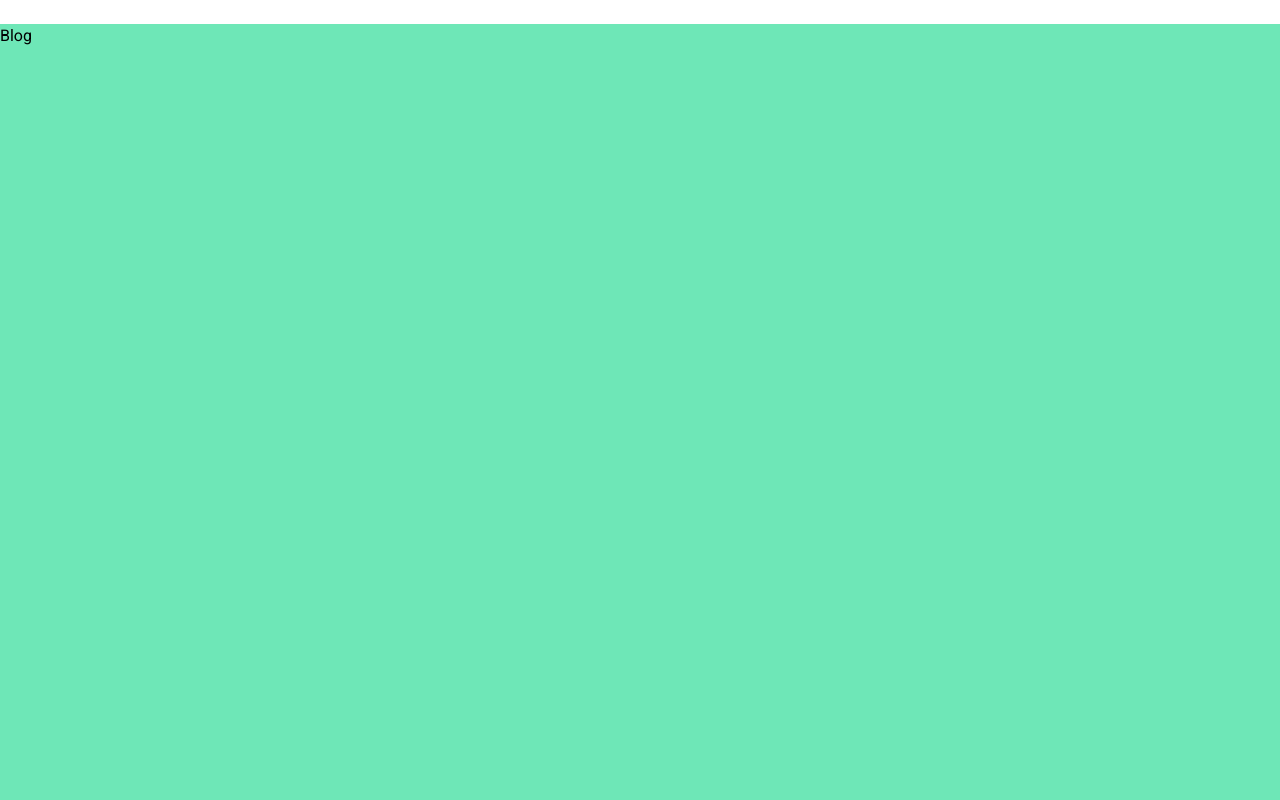
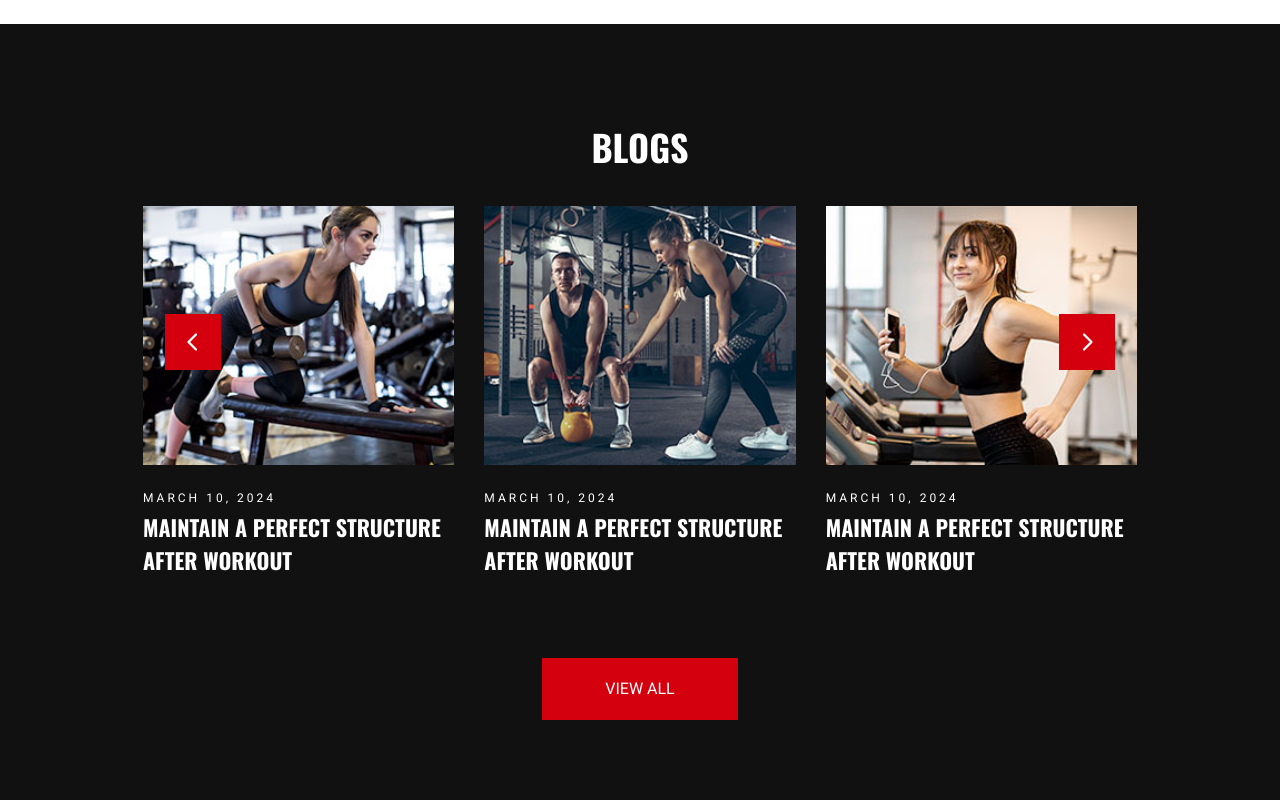
Before and after one commit to ArfinHasib/Gym-Website, a Next.js app: page / in a window 1280 px wide. Shown: the part 6900-7700 px from the top of the page. Built offline with nearby package versions, Linux system fonts and the light colour scheme.

Commit message:
Blog Section

```diff
--- a/components/Blog.tsx
+++ b/components/Blog.tsx
@@ -1,7 +1,158 @@
+'use client';
+
+import SwiperNavButtons from './SwiperNavButtons';
+import { FaQuoteLeft } from 'react-icons/fa';
+
+import { motion } from 'framer-motion';
+
+// import swiper components
+import { Swiper, SwiperSlide } from 'swiper/react';
+
+// import required modules
+import { Pagination } from 'swiper/modules';
+
+// swiper styles
+import 'swiper/css';
+import 'swiper/css/pagination';
+import { fadeIn } from '@/lib/variants';
+
+import Image from 'next/image';
+import Link from 'next/link';
+import CustomButton from './CustomButton';
+
+const blogData = [
+   {
+      img: '/assets/img/blog/post1.jpg',
+      date: 'March 10, 2024',
+      title: 'Maintain a perfect structure after workout',
+      href: '',
+   },
+   {
+      img: '/assets/img/blog/post2.jpg',
+      date: 'March 10, 2024',
+      title: 'Maintain a perfect structure after workout',
+      href: '',
+   },
+   {
+      img: '/assets/img/blog/post3.jpg',
+      date: 'March 10, 2024',
+      title: 'Maintain a perfect structure after workout',
+      href: '',
+   },
+   {
+      img: '/assets/img/blog/post4.jpg',
+      date: 'March 10, 2024',
+      title: 'Maintain a perfect structure after workout',
+      href: '',
+   },
+
+   {
+      img: '/assets/img/blog/post1.jpg',
+      date: 'March 10, 2024',
+      title: 'Maintain a perfect structure after workout',
+      href: '',
+   },
+   {
+      img: '/assets/img/blog/post2.jpg',
+      date: 'March 10, 2024',
+      title: 'Maintain a perfect structure after workout',
+      href: '',
+   },
+   {
+      img: '/assets/img/blog/post3.jpg',
+      date: 'March 10, 2024',
+      title: 'Maintain a perfect structure after workout',
+      href: '',
+   },
+   {
+      img: '/assets/img/blog/post4.jpg',
+      date: 'March 10, 2024',
+      title: 'Maintain a perfect structure after workout',
+      href: '',
+   },
+];
+
 const Blog = () => {
    return (
-      <section className='h-screen bg-emerald-300' id='blog'>
-         Blog
+      <section className='bg-primary-300 text-white py-24' id='blog'>
+         <div className='container mx-auto'>
+            <motion.h2
+               variants={fadeIn('up', 0.4)}
+               initial='hidden'
+               whileInView={'show'}
+               viewport={{ once: false, amount: 0.2 }}
+               className='h2 text-center mb-8'
+            >
+               Blogs
+            </motion.h2>
+            <motion.div
+               variants={fadeIn('up', 0.6)}
+               initial='hidden'
+               whileInView={'show'}
+               viewport={{ once: false, amount: 0.2 }}
+            >
+               <Swiper
+                  slidesPerView={1}
+                  spaceBetween={30}
+                  breakpoints={{
+                     768: {
+                        slidesPerView: 2,
+                        spaceBetween: 15,
+                     },
+                     1024: {
+                        slidesPerView: 3,
+                     },
+                     1400: {
+                        slidesPerView: 4,
+                     },
+                  }}
+                  className='h-[420px] md:max-w-[660px] lg:max-w-[none] mb-8'
+               >
+                  {blogData.map((post, index) => {
+                     return (
+                        <SwiperSlide key={index}>
+                           <div className='flex flex-col justify-start h-full max-w-[320px] mx-auto'>
+                              <Image
+                                 src={post.img}
+                                 width={320}
+                                 height={266}
+                                 alt=''
+                                 className='mb-6'
+                              />
+                              <div className='flex flex-col items-start'>
+                                 <p className='max-w-[380px] uppercase text-[12px] tracking-[3px] mb-1'>
+                                    {post.date}
+                                 </p>
+                                 <Link
+                                    className='hover:text-accent transition-all duration-300'
+                                    href={post.href}
+                                 >
+                                    <h5 className='h5'>{post.title}</h5>
+                                 </Link>
+                              </div>
+                           </div>
+                        </SwiperSlide>
+                     );
+                  })}
+                  <SwiperNavButtons
+                     containerStyles='absolute left-0 right-0 bottom-[16rem] w-full max-w-[370px] sm:max-w-[620px] md:max-w-[950px] xl:max-w-[1320px] mx-auto z-50 flex justify-between gap-1'
+                     btnStyles='bg-accent text-white w-[56px] h-[56px] flex justify-center items-center hover:bg-accent transition-all duration-300'
+                     iconStyles='text-2xl'
+                  />
+               </Swiper>
+            </motion.div>
+            <motion.div
+               variants={fadeIn('up', 0.8)}
+               initial='hidden'
+               whileInView={'show'}
+               viewport={{ once: false, amount: 0.2 }}
+            >
+               <CustomButton
+                  containerStyles='block w-[196px] h-[62px] mx-auto'
+                  text='View All'
+               />
+            </motion.div>
+         </div>
       </section>
    );
 };
```
